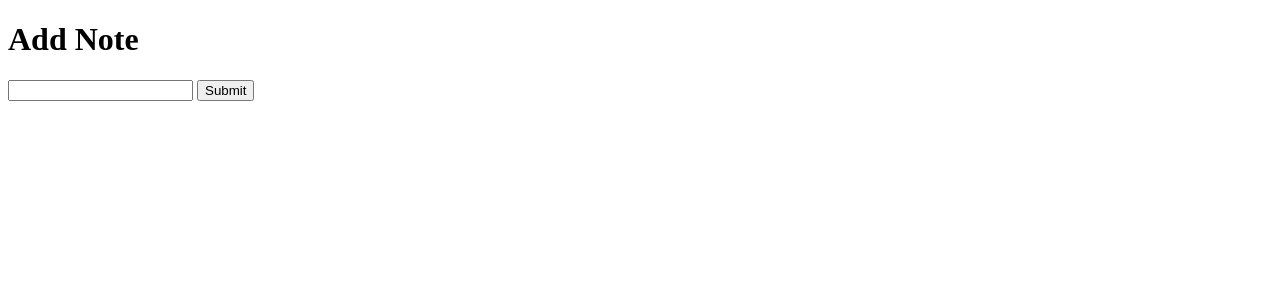
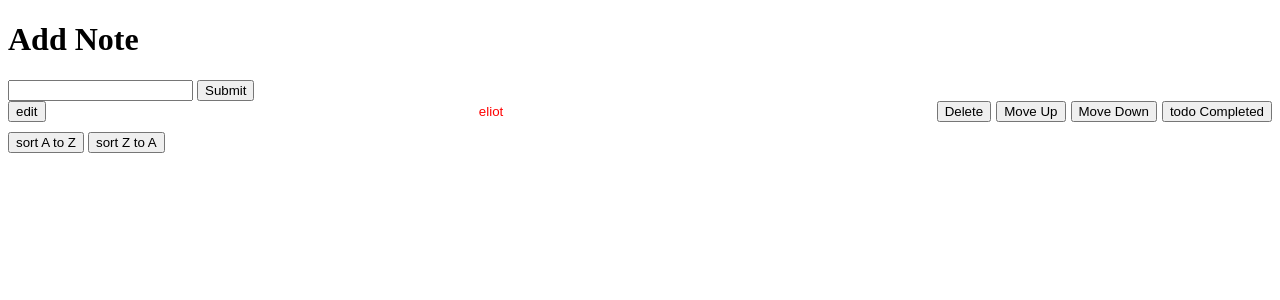
Before and after one commit to zefflo99/todo-php, a PHP site: page / in a window 1280 px wide. Shown: the top 300 px of the page. Run offline with PHP 8.4, Linux system fonts and the light colour scheme.

Commit message:
edit todo and stock in session

```diff
--- a/src/index.php
+++ b/src/index.php
@@ -1,4 +1,8 @@
 <?php
+session_start();
+
+$error = "";
+
 
 $todos = [];
 if (file_exists('todos.json')) {
@@ -11,6 +15,8 @@ if (isset($_POST['addButton'])) {
     if (!empty($newTodo)) {
         $todos[] = ['text' => $newTodo, 'completed' => false];
         saveTodos($todos);
+    } else{
+        $error = "valeur incorrect";
     }
 }
 
@@ -23,8 +29,20 @@ if (isset($_POST['deleteButton'])) {
     }
 }
 
+
+if (isset($_POST["editButton"], $_POST["editedText"])){
+    $indexToEdit = $_POST['editButton'];
+    if (isset($todos[$indexToEdit])) {
+        $todos[$indexToEdit]['text'] = $_POST["editedText"];
+        saveTodos($todos);
+    }
+}
+
+
+
 // Move the tasks up
 if (isset($_POST['moveUpButton'])) {
+    //verifier si y'a au min 2 éléments
     $indexToMoveUp = $_POST['moveUpButton'];
     if ($indexToMoveUp > 0) {
         $temp = $todos[$indexToMoveUp];
@@ -33,8 +51,9 @@ if (isset($_POST['moveUpButton'])) {
         saveTodos($todos);
     }
 }
-// Moove the tasks Down
+// Move the tasks Down
 if (isset($_POST['moveDownButton'])) {
+    //verifier si y'a au min 2 éléments
     $indexToMoveDown = $_POST['moveDownButton'];
     if ($indexToMoveDown < count($todos) - 1) {
         $temp = $todos[$indexToMoveDown];
@@ -69,39 +88,8 @@ function saveTodos($todos) {
     <meta name="viewport"
           content="width=device-width, user-scalable=no, initial-scale=1.0, maximum-scale=1.0, minimum-scale=1.0">
     <meta http-equiv="X-UA-Compatible" content="ie=edge">
-    <title>ToDo App</title>
-    <style>
-        .todo {
-            margin-bottom: 10px;
-            display: flex;
-            justify-content: space-between;
-            align-items: center;
-        }
+    <link rel="stylesheet" href="style.css">
 
-        .todo-controls {
-            display: flex;
-            gap: 5px;
-        }
-
-        .editable {
-            cursor: pointer;
-            border-bottom: 1px dashed transparent;
-        }
-
-        .editable:focus {
-            outline: none;
-            border-bottom: 1px dashed black;
-        }
-
-
-        .completed-true {
-            color: green;
-        }
-
-        .completed-false {
-            color: red;
-        }
-    </style>
 </head>
 <body>
 <h1>Add Note</h1>
@@ -111,14 +99,13 @@ function saveTodos($todos) {
     </label>
     <button type="submit" name="addButton">Submit</button>
 </form>
-
-<?php foreach ($todos as $index => $todo): ?>
-    <form method="post" action="index.php">
+<form method="post" action="index.php">
+    <?php foreach ($todos as $index => $todo): ?>
         <div class="todo">
-            <div>
-                <span class="editable <?= $todo['completed'] ? 'completed-true' : 'completed-false' ?>" contenteditable="true"><?= $todo['text'] ?></span>
-                <input type="hidden" name="editedTextIndex" value="<?= $index ?>">
-            </div>
+            <button type="submit" name="editButton" value="<?= $index ?>">edit</button>
+            <label>
+                <input type="text" class="editable <?= $todo['completed'] ? 'completed-true' : 'completed-false' ?>" value="<?= htmlspecialchars($todo['text']) ?>" name="editedText">
+            </label>
             <div class="todo-controls">
                 <button type="submit" name="deleteButton" value="<?= $index ?>">Delete</button>
                 <button type="submit" name="moveUpButton" value="<?= $index ?>">Move Up</button>
@@ -126,7 +113,18 @@ function saveTodos($todos) {
                 <button type="submit" name="todoCompleted" value="<?= $index ?>">todo Completed</button>
             </div>
         </div>
-    </form>
-<?php endforeach; ?>
+    <?php endforeach; ?>
+    <div class="buttonTri">
+        <button type="submit" name="sortAZ">sort A to Z</button>
+        <button type="submit" name="sortZA">sort Z to A</button>
+    </div>
+</form>
+<?php if (!empty($error)) : ?>
+    <div class="class">
+        <h1 class="p-3 px-12">
+            <?php echo $error; ?>
+        </h1>
+    </div>
+<?php endif; ?>
 </body>
 </html>
--- /dev/null
+++ b/src/style.css
@@ -0,0 +1,32 @@
+.todo {
+    margin-bottom: 10px;
+    display: flex;
+    justify-content: space-between;
+    align-items: center;
+}
+
+.todo-controls {
+    display: flex;
+    gap: 5px;
+}
+
+.editable {
+    cursor: pointer;
+    text-align: center;
+    width: 20vw;
+    border: 0;
+}
+
+.editable:focus {
+    outline: none;
+    border-bottom: 1px dashed black;
+}
+
+
+.completed-true {
+    color: green;
+}
+
+.completed-false {
+    color: red;
+}
--- /dev/null
+++ b/src/todos.json
@@ -0,0 +1,6 @@
+[
+    {
+        "text": "eliot",
+        "completed": false
+    }
+]
```
Also changed, not shown: src/ data.db (added), src/data.db (added).
